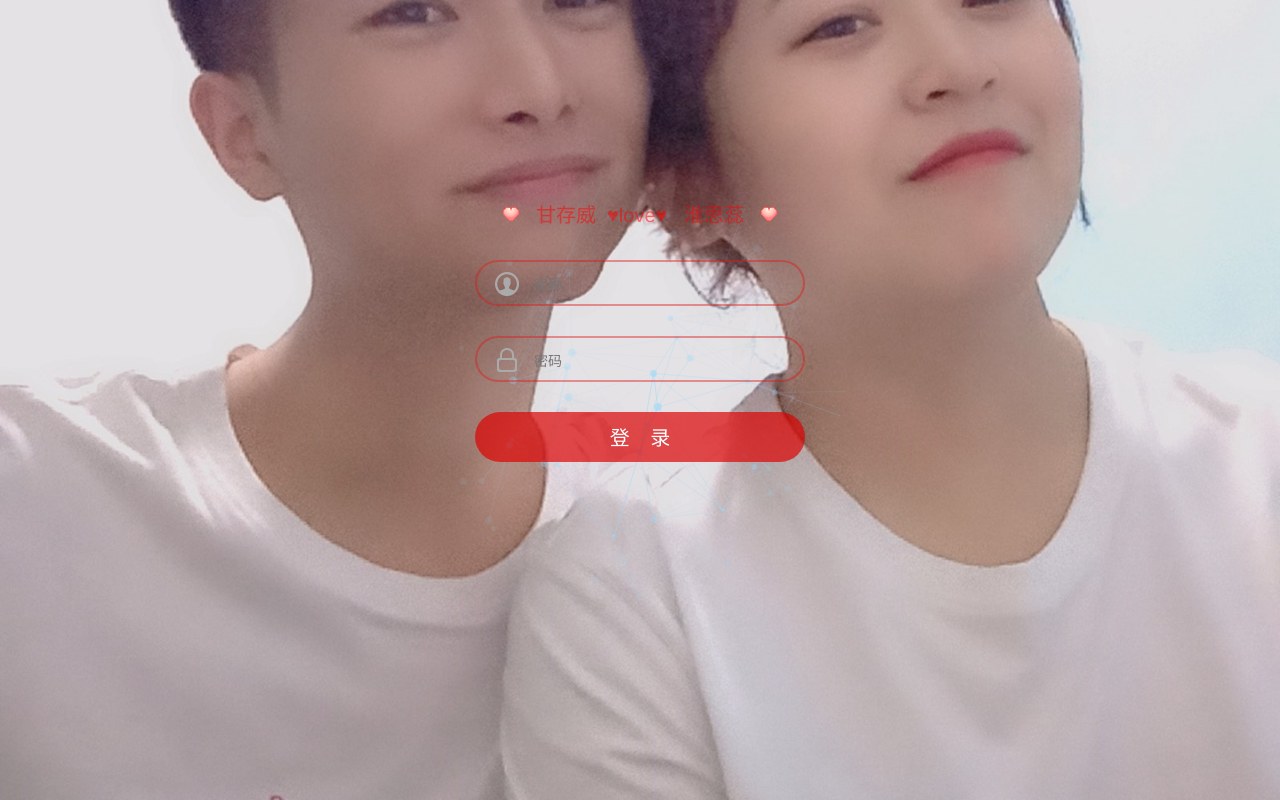
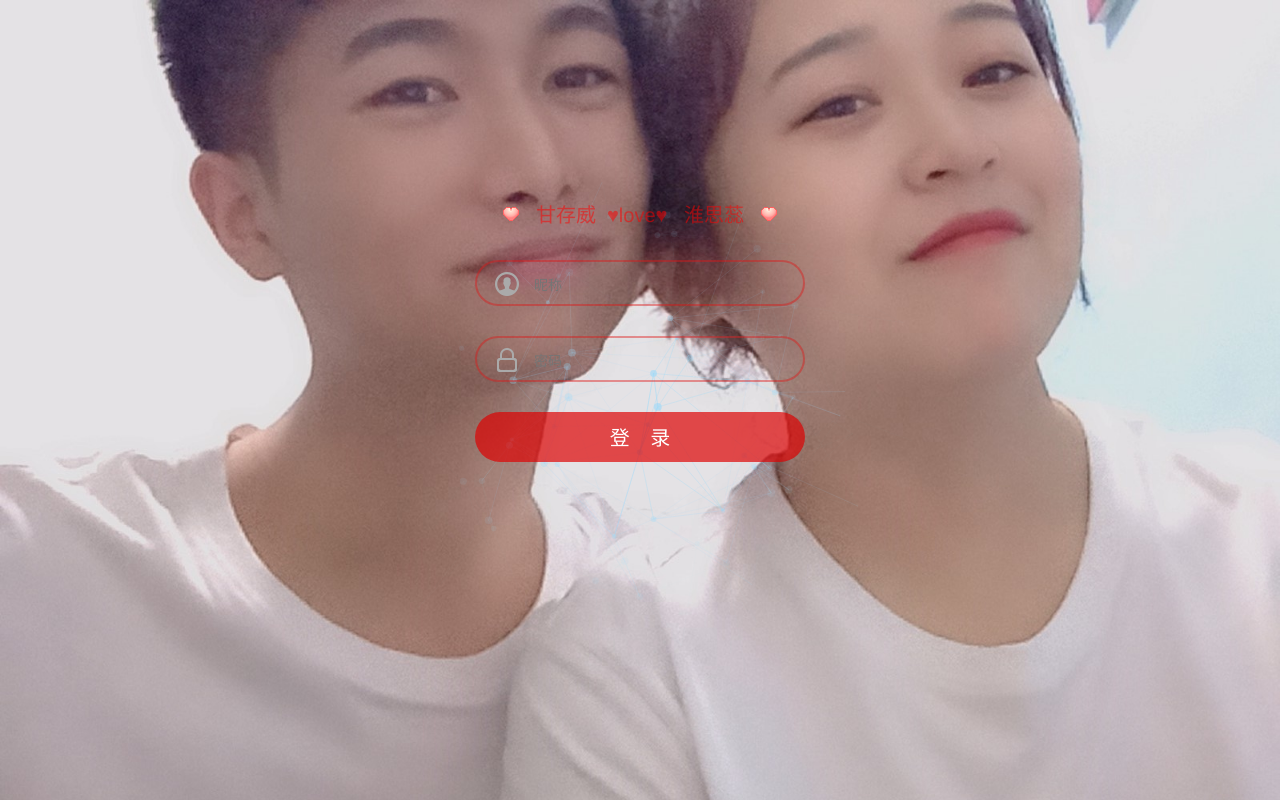
Before and after one commit to fx520/lovehsr.github.io, a PHP site: page / in a window 1280 px wide. Run offline with PHP 8.4, Linux system fonts and the light colour scheme.

Commit message:
2019-12-02-01
背景固定

```diff
--- a/css/component.css
+++ b/css/component.css
@@ -134,6 +134,11 @@
 @media only screen and (min-width: 960px) and (max-width: 3000px) {
 	.demo-1 .large-header {
 		background-image: url('../img/background/lovehsr01.jpg');
+		background-size: cover;
+		background-position: center 0;
+		background-attachment: fixed;
+		width: 100%;
+	    height: 100%;
 	}
 }
 @media only screen and (max-width: 960px) {
```
